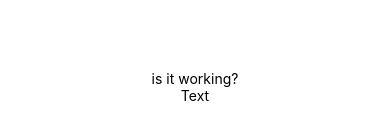
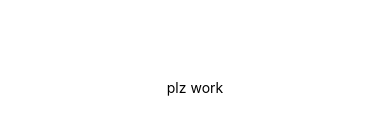
Before and after one commit to yuliaFl/CPAN213_Movies-n-Me, a React Native app: screen / in a window 390 px wide. Shown: the part 335-474 px from the top of the page. Built offline with nearby package versions, Linux system fonts and the light colour scheme.

Commit message:
New change

```diff
--- a/App.js
+++ b/App.js
@@ -4,8 +4,7 @@ import { StyleSheet, Text, View } from "react-native";
 export default function App() {
   return (
     <View style={styles.container}>
-      <Text>is it working?</Text>
-      <Text>Text</Text>
+      <Text>plz work</Text>
       <StatusBar style="auto" />
     </View>
   );
```
